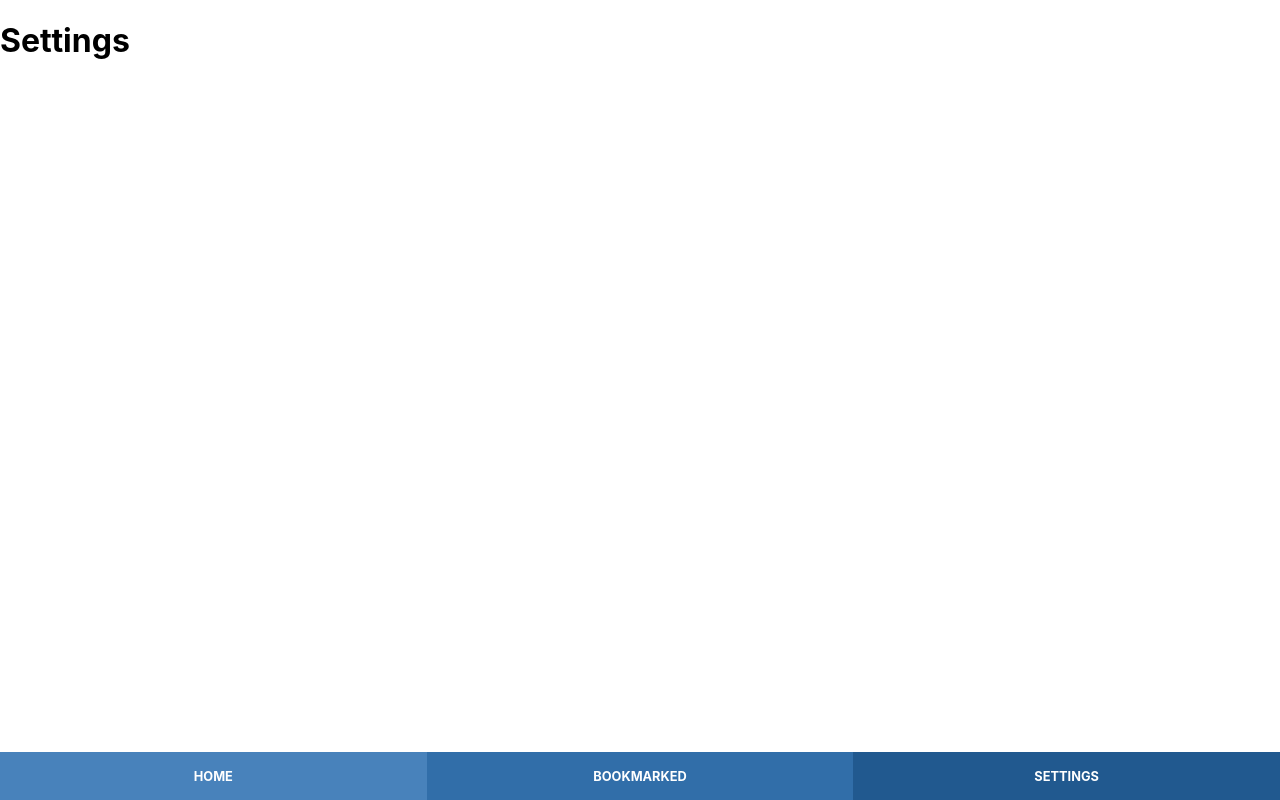
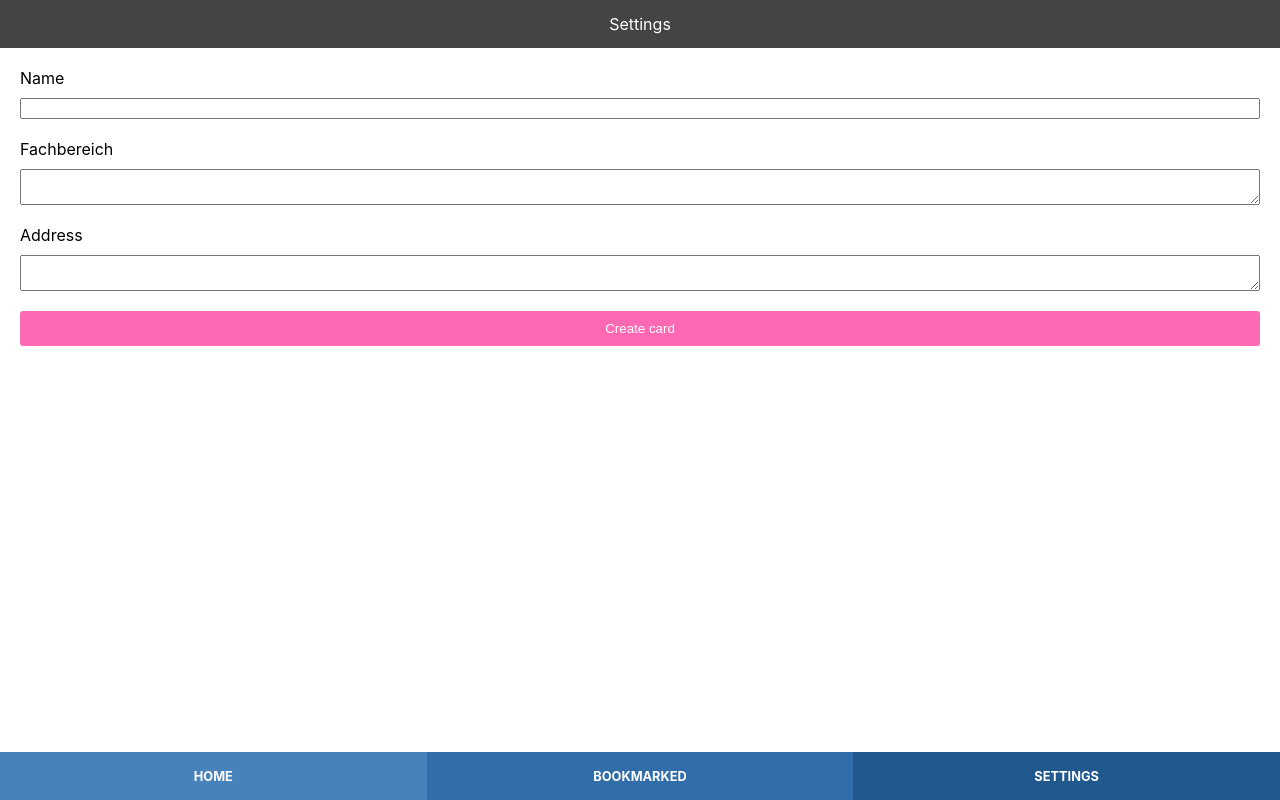
Before and after one commit to nurizai/DrLanguage, a React (Create React App) app: page /settings in a window 1280 px wide. Built offline with nearby package versions, Linux system fonts and the light colour scheme; no server answers.

Commit message:
Add settingspage

```diff
--- a/src/App.js
+++ b/src/App.js
@@ -3,16 +3,19 @@ import { BrowserRouter as Router, Switch, Route } from 'react-router-dom';
 import styled from 'styled-components/macro'
 import Homepage from './Homepage'
 import Navigation from './Navigation'
-import { getCards } from './services'
+import { getCards, patchCard, postCard } from './services'
 import GlobalStyles from './GlobalStyles';
+import CardList from './CardList';
+import SettingsPage from './SettingsPage'
 
 function App() {
   const [cards, setCards] = useState([])
 
   useEffect(() => {
     getCards().then(setCards)
+  }, [])
 
-  }, [])
+  const BookmarksPage = withCardPage('Bookmarks', 'isBookmarked')
 
   return (
     <Router>
@@ -20,13 +23,37 @@ function App() {
         <GlobalStyles />
         <Switch>
           <Route exact path="/" render={() => <Homepage cards={cards} />} />
-          <Route path="/bookmarked" render={() => <h1>Bookmarked</h1>} />
-          <Route path="/settings" render={() => <h1>Settings</h1>} />
+          <Route path="/bookmarked" render={BookmarksPage} />
+          <Route path="/settings" render={() => <SettingsPage title="Settings" onSubmit={createCard} />} />
         </Switch>
         <Navigation />
       </AppStyled>
     </Router>
   )
+
+  function withCardPage(name, filterProp) {
+    return () => {
+      const filteredCards = filterProp ? cards.filter(card => card[filterProp]) : cards
+      return <CardList name={name} cards={filteredCards} onBookmarkClick={handleBookmarkClick} />
+    }
+  }
+
+  function createCard(cardData) {
+    postCard(cardData).then(card => {
+      setCards([...cards, card])
+    })
+  }
+
+  function handleBookmarkClick(card) {
+    patchCard(card._id, { isBookmarked: !card.isBookmarked }).then(updateCard => {
+      const index = cards.findIndex(card => card._id === updateCard._id)
+      setCards([
+        ...cards.slice(0, index),
+        {...card, isBookmarked: updateCard.isBookmarked },
+        ...cards.slice(index + 1),
+      ])
+    })
+  }
 }
 
 
--- a/src/CardList.js
+++ b/src/CardList.js
@@ -1,6 +1,5 @@
-import React, { useState } from 'react'
+import React from 'react'
 import Cards from './Cards'
-import cardData from './cards.json'
 import styled from 'styled-components/'
 
 export default function CardList({cards}) {
--- /dev/null
+++ b/src/Page.js
@@ -0,0 +1,25 @@
+import React from 'react'
+import styled from 'styled-components/macro'
+
+export default function Page({ title, children }) {
+  return (
+    <PageStyled>
+      <Header>{title}</Header>
+      {children}
+    </PageStyled>
+  )
+}
+
+const PageStyled = styled.main`
+  display: grid;
+  grid-template-rows: 48px auto;
+  align-content: flex-start;
+  overflow: auto;
+`
+const Header = styled.header`
+  display: flex;
+  justify-content: center;
+  align-items: center;
+  background: #444;
+  color: white;
+`
--- /dev/null
+++ b/src/SettingsPage.js
@@ -0,0 +1,71 @@
+import React, { useState } from 'react'
+import styled from 'styled-components/macro'
+import Page from './Page'
+
+export default function SettingsPage({ onSubmit, title}) {
+  const [address, setAddress] = useState('')
+
+  function handleSubmit(event) {
+    event.preventDefault()
+    const form = event.target
+    const formData = new FormData(form)
+    const data = Object.fromEntries(formData)
+    onSubmit(data)
+    form.reset()
+    form.name.focus()
+  }
+
+  const Answer = () => (
+    <section css="color: #333">
+      <small>
+        <em>Preview:</em>
+      </small>
+      <br/>
+
+    </section>
+  )
+
+  return (
+    <Page title={title}>
+      <FormStyled onSubmit={handleSubmit}>
+        <LabelStyled>
+          Name
+          <input name="name"/>
+        </LabelStyled>
+        <LabelStyled>
+          Fachbereich
+          <textarea name="fachbereich"/>
+        </LabelStyled>
+        <LabelStyled>
+        <div>
+          Address
+        </div>
+        <textarea name="address" onChange={event => setAddress(event.target.value)} />
+        </LabelStyled>
+        {address && <Answer />}
+        <ButtonStyled>
+          Create card
+        </ButtonStyled>
+      </FormStyled>
+    </Page>
+  )
+}
+
+const FormStyled = styled.form`
+  display: grid;
+  gap: 20px;
+  padding: 20px;
+`
+
+const LabelStyled = styled.label`
+  display: grid;
+  gap: 10px;
+`
+
+const ButtonStyled = styled.button`
+  border: none;
+  border-radius: 3px;
+  padding: 10px;
+  background: hotpink;
+  color: white;
+`
```
